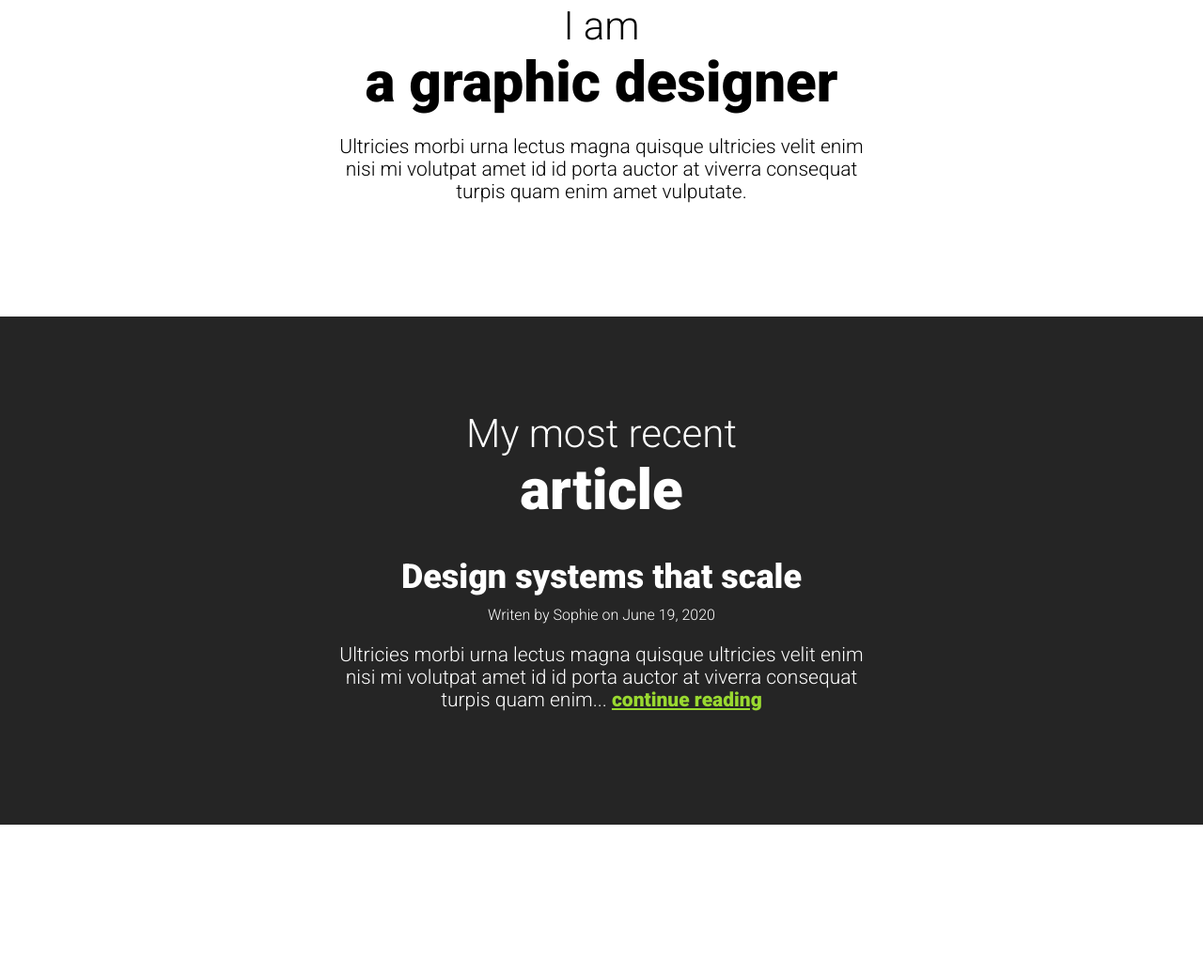
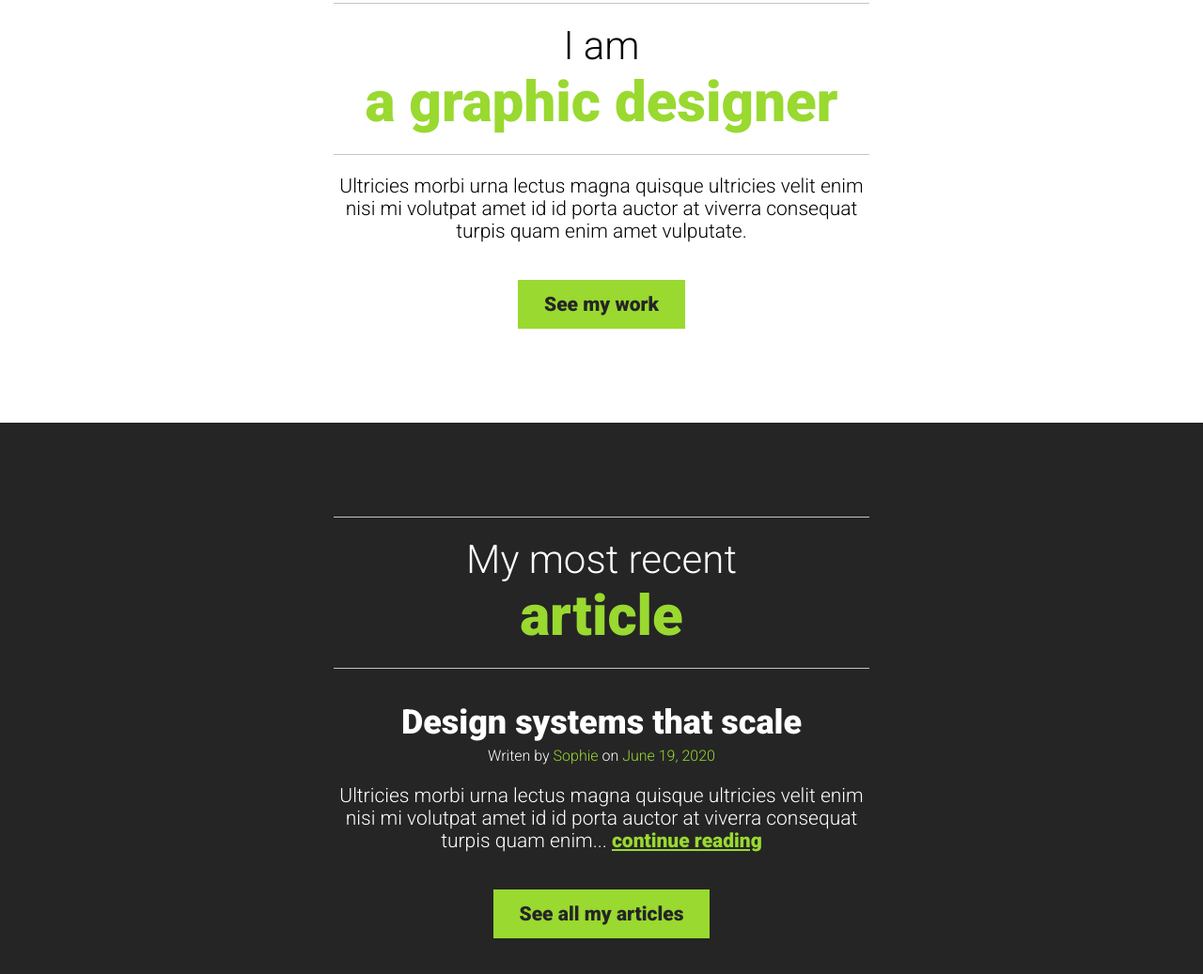
Before and after one commit to Pedr0-August0/FrontEndPratice, a plain HTML site: page Scrimba-Css-Practice/index.html in a window 1280 px wide. Shown: the part 807-1844 px from the top of the page at 94% size. Before the commit the page ends 1685 px from the top, so only its background shows below. Drawn offline with Linux system fonts and the light colour scheme.

Commit message:
update to css

```diff
--- a/Scrimba-Css-Practice/index.html
+++ b/Scrimba-Css-Practice/index.html
@@ -22,6 +22,7 @@
             <p>Ultricies morbi urna lectus magna quisque ultricies velit enim nisi mi volutpat amet id id porta auctor
                 at
                 viverra consequat turpis quam enim amet vulputate.</p>
+            <a href="#" class="btn">See my work</a>
         </div>
     </section>
     <section class="padding dark-bg">
@@ -30,10 +31,12 @@
             </h2>
             <article>
                 <h3>Design systems that scale</h3>
-                <p class=small-text>Writen by Sophie on June 19, 2020</p>
+                <p class=small-text>Writen by <span class="name">Sophie</span> on<time datetime="2020-06-19"> June 19,
+                        2020</time></p>
                 <p>Ultricies morbi urna lectus magna quisque ultricies velit enim nisi mi volutpat amet id id porta
                     auctor
                     at viverra consequat turpis quam enim... <a href="#">continue reading</a></p>
+                <a href="#" class="btn">See all my articles</a>
             </article>
         </div>
     </section>
--- a/Scrimba-Css-Practice/styles.css
+++ b/Scrimba-Css-Practice/styles.css
@@ -5,6 +5,8 @@ body {
     font-weight: 300;
     margin: 0;
 }
+
+/* tipografia */
 
 h1,
 h2 {
@@ -19,15 +21,20 @@ h1 {
 
 h2 {
     font-size: 42px;
-    margin-bottom: 5px;
+    border-bottom: solid 1px #C4C4C4;
+    border-top: solid 1px #C4C4C4;
+    padding: 20px 0;
+    margin-bottom: 20px;
 }
 
 h3 {
     font-size: 36px;
-    margin-bottom: 10px;
+    margin-bottom: 0;
 }
 
-
+p {
+    margin-bottom: 0;
+}
 
 .h1-size-styling {
     font-size: 80px;
@@ -40,7 +47,20 @@ h3 {
 .bold-text {
     font-weight: 900;
     display: block;
+    color: #99D930;
 }
+
+.small-text {
+    font-size: 16px;
+    margin-top: 5px;
+}
+
+time,
+.name {
+    color: #99D930;
+}
+
+/* links e botoes */
 
 a {
     color: #99D930;
@@ -50,13 +70,33 @@ a {
 a:hover,
 a:focus {
     color: #131313;
-
 }
 
-.small-text {
-    font-size: 16px;
-    margin-top: 0px;
+.btn {
+    background-color: #99D930;
+    color: #252525;
+    text-decoration: none;
+    padding: 14px 28px;
+    display: inline-block;
+    margin-top: 40px;
+    margin-bottom: 0;
 }
+
+.btn:hover,
+.btn:focus {
+    background-color: #252525;
+    color: #FFF;
+}
+
+article .btn:hover,
+.btn:focus {
+    background-color: #fff;
+    color: #252525;
+}
+
+
+
+/* espaçamento */
 
 .padding {
     padding: 100px
```
